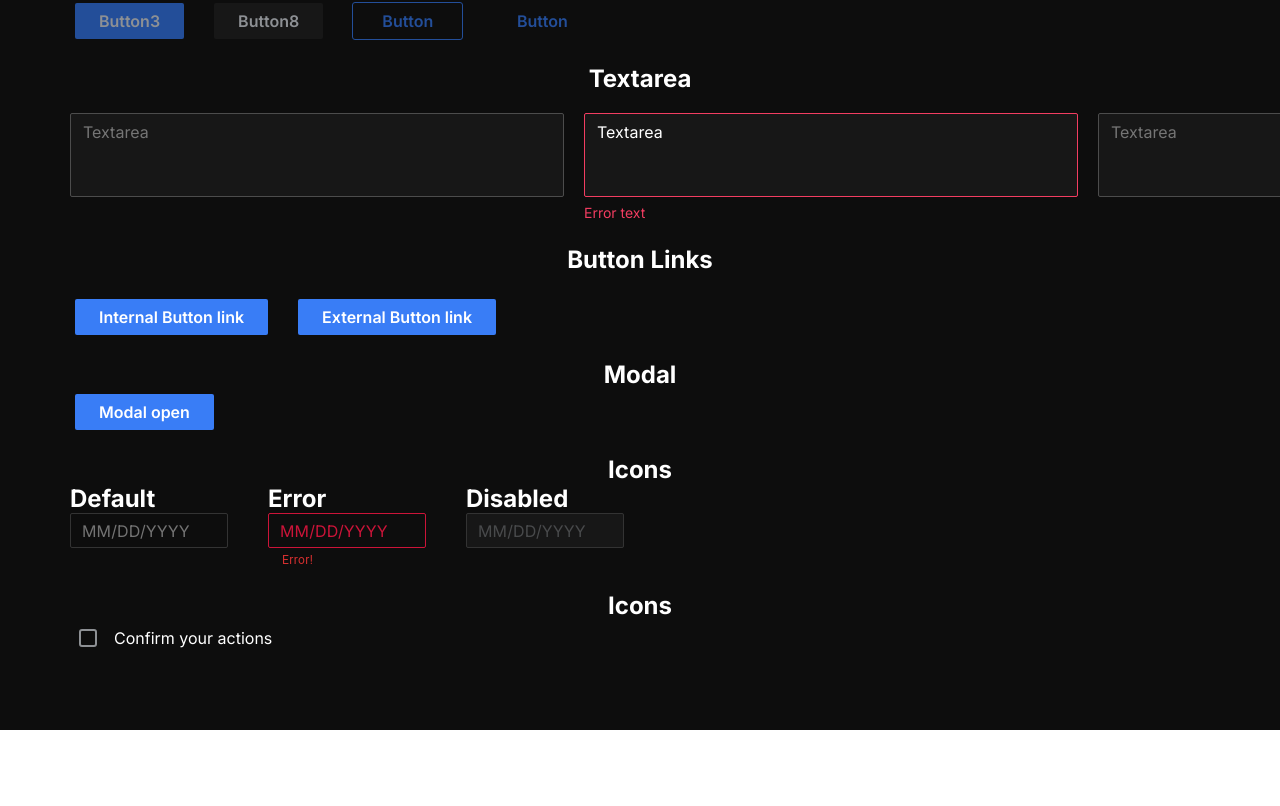
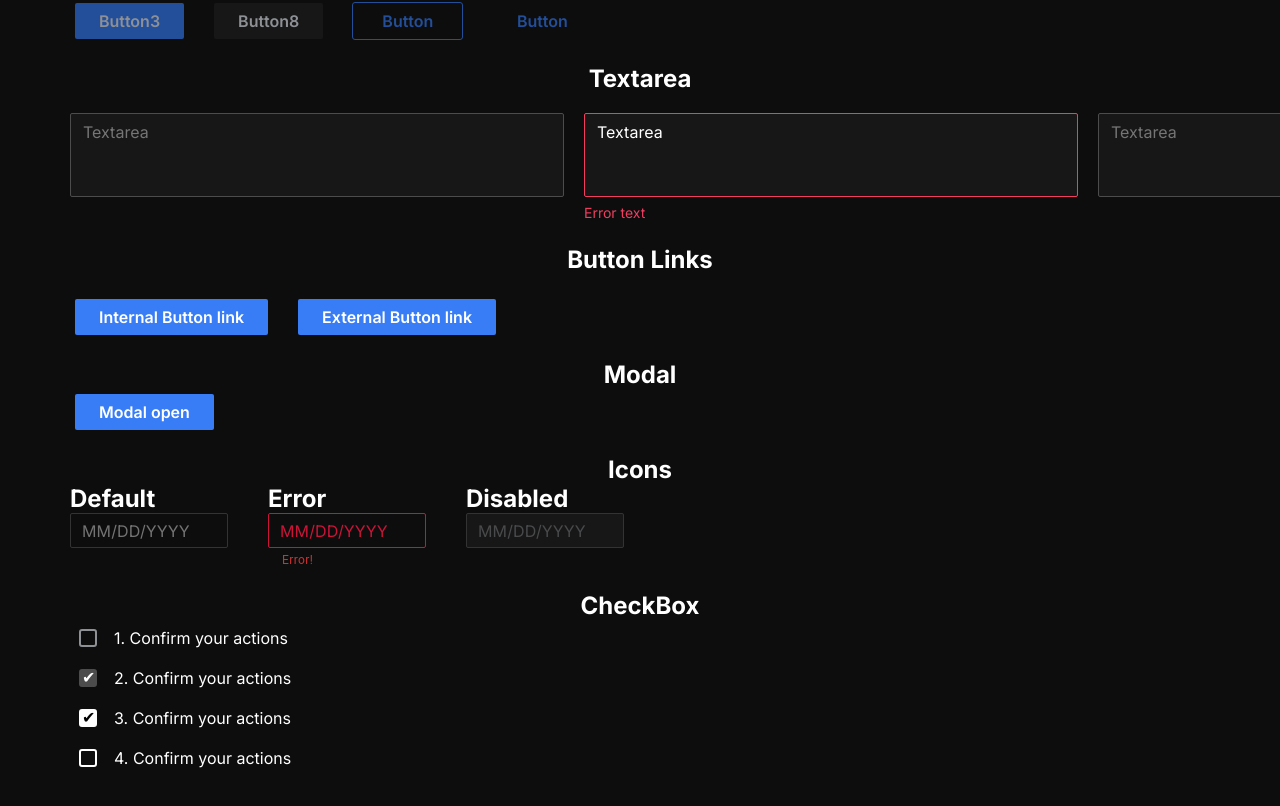
Before and after one commit to FightersForJustice/inctagram, a Next.js app: page /dev/ui-kit in a window 1280 px wide. Shown: the part 276-1082 px from the top of the page. Before the commit the page ends 1006 px from the top, so only its background shows below. Built offline with nearby package versions, Linux system fonts and the light colour scheme.

Commit message:
refactor

```diff
--- a/pages/dev/ui-kit/index.tsx
+++ b/pages/dev/ui-kit/index.tsx
@@ -123,9 +123,12 @@ const Login = () => {
         </div>
 
         <div className={style.kitBlock}>
-          <h2 className={style.componentHeader}>Icons</h2>
-          <div style={{ display: 'flex' }}>
-            <CheckBox checked={false} disabled={true}>Confirm your actions</CheckBox>
+          <h2 className={style.componentHeader}>CheckBox</h2>
+          <div style={{ display: 'flex',flexDirection: 'column' }}>
+            <CheckBox checked={false} disabled={true}>1. Confirm your actions</CheckBox>
+            <CheckBox checked={true} disabled={true}>2. Confirm your actions</CheckBox>
+            <CheckBox checked={true} disabled={false}>3. Confirm your actions</CheckBox>
+            <CheckBox checked={false} disabled={false}>4. Confirm your actions</CheckBox>
           </div>
         </div>
       </div>
```
